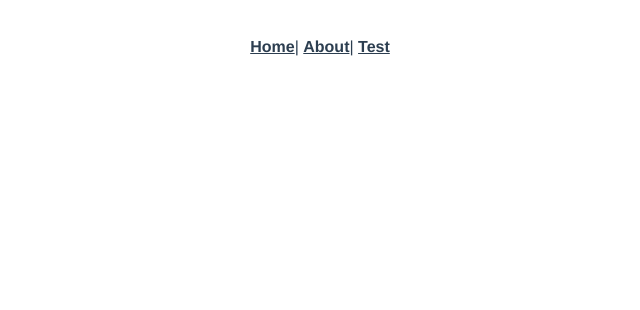
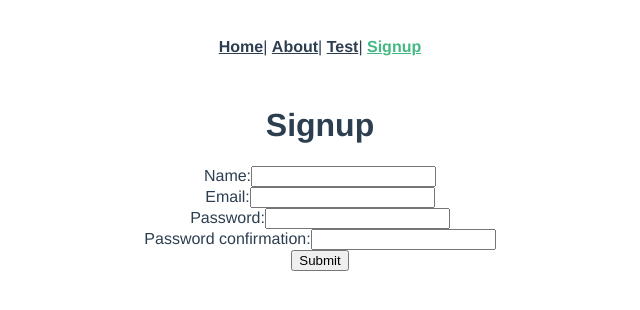
Before and after one commit to ernestomelchor/blog-frontend-app, a Vue app: page /signup in a window 1280 px wide. Shown: the top 310 px of the page, without its empty margins (320-960 px from the left). Built offline with nearby package versions, Linux system fonts and the light colour scheme.

Commit message:
want signup page

```diff
--- a/src/App.vue
+++ b/src/App.vue
@@ -3,7 +3,8 @@
     <div id="nav">
       <router-link to="/">Home</router-link>|
       <router-link to="/about">About</router-link>|
-      <router-link to="/test">Test</router-link>
+      <router-link to="/test">Test</router-link>|
+      <router-link to="/signup">Signup</router-link>
     </div>
     <router-view />
   </div>
@@ -30,4 +31,9 @@
 #nav a.router-link-exact-active {
   color: #42b983;
 }
+
+li {
+  color: red;
+  list-style-type: none;
+}
 </style>
--- a/src/router/index.js
+++ b/src/router/index.js
@@ -2,6 +2,7 @@
 import VueRouter from "vue-router";
 import Home from "../views/Home.vue";
 import Test from "../views/Test.vue";
+import Signup from "../views/Signup.vue";
 
 Vue.use(VueRouter);
 
@@ -24,6 +25,11 @@
     path: "/test",
     name: "Test",
     component: Test
+  },
+  {
+    path: "/signup",
+    name: "signup",
+    component: Signup
   }
 ];
 
--- /dev/null
+++ b/src/views/Signup.vue
@@ -0,0 +1,65 @@
+
+
+<template>
+  <div class="signup">
+    <div class="container">
+      <form v-on:submit.prevent="submit()">
+        <h1>Signup</h1>
+        <ul>
+          <li class="text-danger" v-for="error in errors">{{ error }}</li>
+        </ul>
+        <div class="form-group">
+          <label>Name:</label>
+          <input type="text" class="form-control" v-model="name" />
+        </div>
+        <div class="form-group">
+          <label>Email:</label>
+          <input type="email" class="form-control" v-model="email" />
+        </div>
+        <div class="form-group">
+          <label>Password:</label>
+          <input type="password" class="form-control" v-model="password" />
+        </div>
+        <div class="form-group">
+          <label>Password confirmation:</label>
+          <input type="password" class="form-control" v-model="passwordConfirmation" />
+        </div>
+        <input type="submit" class="btn btn-primary" value="Submit" />
+      </form>
+    </div>
+  </div>
+</template>
+
+<script>
+import axios from "axios";
+
+export default {
+  data: function() {
+    return {
+      name: "",
+      email: "",
+      password: "",
+      passwordConfirmation: "",
+      errors: []
+    };
+  },
+  methods: {
+    submit: function() {
+      var params = {
+        name: this.name,
+        email: this.email,
+        password: this.password,
+        password_confirmation: this.passwordConfirmation
+      };
+      axios
+        .post("/api/users", params)
+        .then(response => {
+          this.$router.push("/login");
+        })
+        .catch(error => {
+          this.errors = error.response.data.errors;
+        });
+    }
+  }
+};
+</script>
```
Also changed, not shown: src/views/Login.vue (added), src/views/Logout.vue (added).
